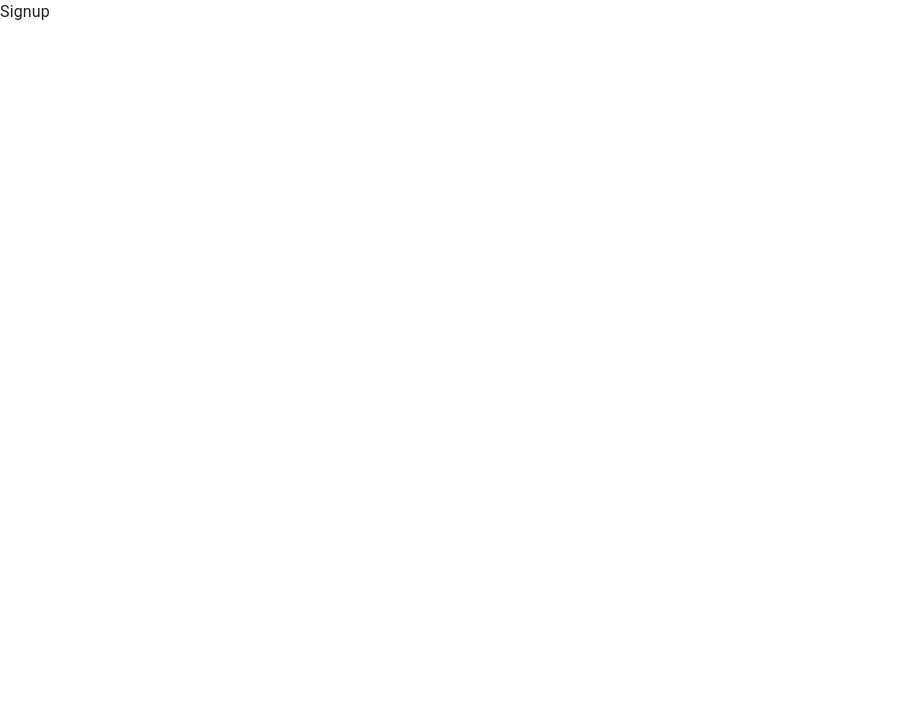
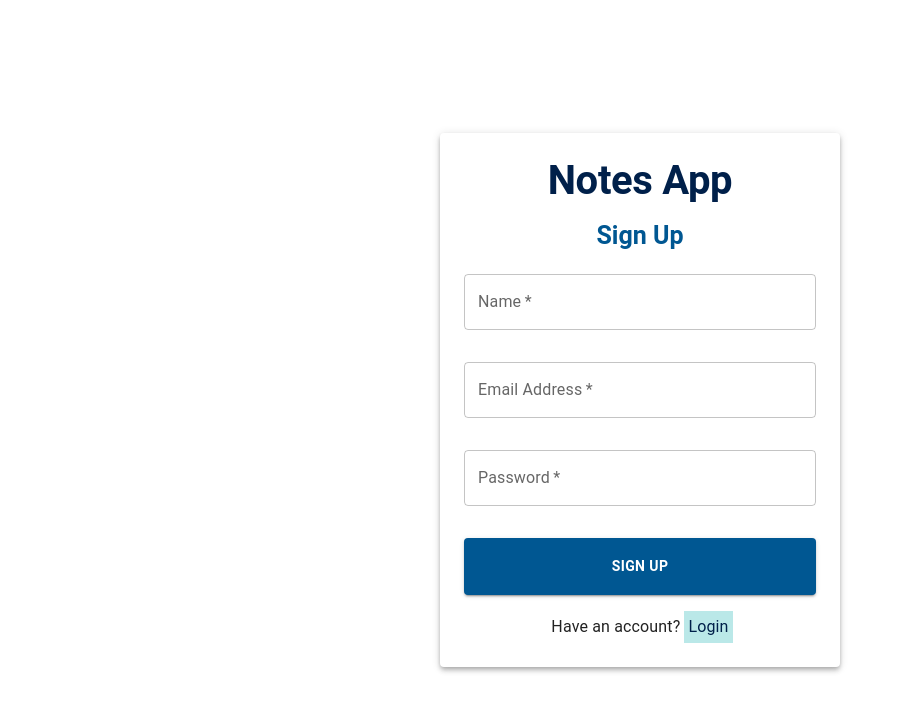
Before and after one commit to Folareen/sleek-notes, a React (Create React App) app: page /signup in a window 1280 px wide. Shown: the top 712 px of the page, without its empty margins (0-905 px from the left). Built offline with nearby package versions, Linux system fonts and the light colour scheme.

Commit message:
signup page

```diff
--- a/src/pages/Signup.jsx
+++ b/src/pages/Signup.jsx
@@ -1,9 +1,47 @@
 import React, { Component } from 'react'
+import { Grid,Typography, Paper, TextField, Container, Button, FormControl, Link } from '@mui/material'
+import {Link as RouterLink} from 'react-router-dom'
 
-export default class Signup extends Component {
+export default class Login extends Component {
   render() {
     return (
-      <div>Signup</div>
+    <Grid container direction="column" justifyContent="center" alignItems="center" height="100vh"
+    >
+
+      <Paper elevation={4} sx={{ width: '75%', maxWidth: 400, p:3}} >
+
+      <Typography variant="h2" gutterBottom align={'center'} color='primary.main' sx={{fontSize: 40, fontWeight: 'bold', mb:2}}>
+        Notes App
+      </Typography>
+
+        <Typography variant="h3" align='center' sx={{fontSize: 25, fontWeight: 'bold', mb:1, color:'secondary.main'}} >
+          Sign Up
+        </Typography>
+
+        <FormControl component='form' fullWidth>
+
+          <TextField id="outlined" label="Name" required sx={{my: 2}} fullWidth
+          />
+          <TextField required id="outlined-required" label="Email Address" sx={{my: 2}} fullWidth
+          />
+          <TextField required id="outlined-password-input" label="Password" type="password" autoComplete="current-password" fullWidth sx={{my: 2}}
+          />
+
+          <Button variant="contained"  align='center' type='submit' sx={{my: 2, py: 2, fontWeight: 'bold', bgcolor:'secondary.main'}} >Sign Up</Button>
+
+          <Container sx={{display: 'flex', justifyContent:'center', alignItems:'center'}} fullwidth align='center'>
+            <Typography component='p' sx={{p:0.5}}>
+              Have an account?
+            </Typography>
+            <Link to='/' component={RouterLink}  sx={{color:'primary.main', p:0.5, bgcolor:'info.main'}} underline="none" >
+              Login
+            </Link>
+          </Container>
+
+        </FormControl>
+
+      </Paper>
+    </Grid>
     )
   }
 }
```
